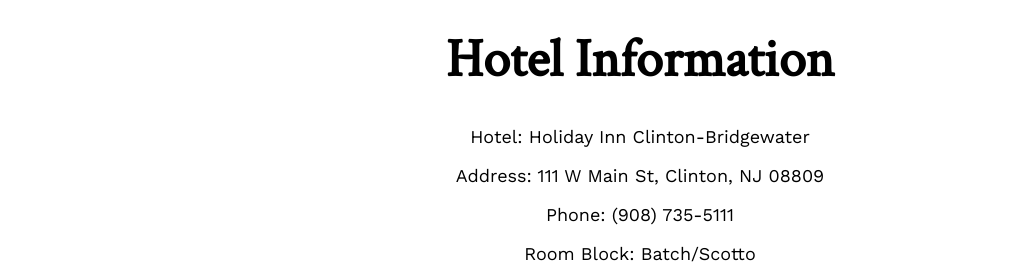
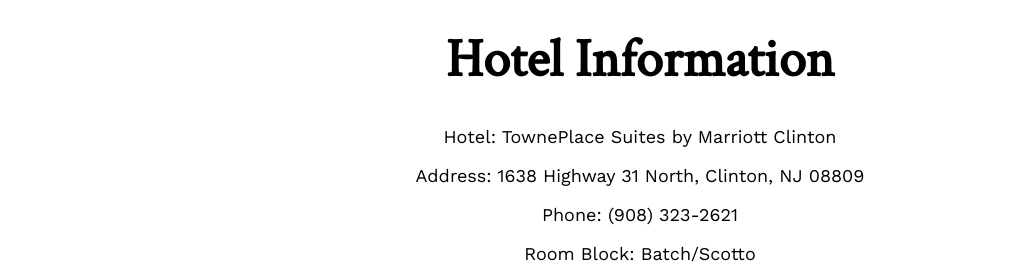
Before and after one commit to jayjscotto/wedding-website, a plain HTML site: page index.html in a window 1280 px wide. Shown: the part 3220-3498 px from the top of the page, without its empty margins (0-1023 px from the left). Drawn offline with nearby package versions, Linux system fonts and the light colour scheme.

Commit message:
Update index.html

```diff
--- a/index.html
+++ b/index.html
@@ -126,15 +126,15 @@
                     <h1 class="section-title">Hotel Information</h1>
                 </header>
                 <div class="hotelinfo">
-                    <p class="hotel__info"> Hotel: Holiday Inn Clinton-Bridgewater </p>
-                    <p class="hotel__info"> Address: 111 W Main St, Clinton, NJ 08809 </p>
-                    <p class="hotel__info">Phone: (908) 735-5111 </p>
+                    <p class="hotel__info"> Hotel: TownePlace Suites by Marriott Clinton </p>
+                    <p class="hotel__info"> Address: 1638 Highway 31 North, Clinton, NJ 08809 </p>
+                    <p class="hotel__info">Phone: (908) 323-2621 </p>
                     <p class="hotel__info">Room Block: Batch/Scotto</p>
-                    <a href="https://www.holidayinn.com/redirect?path=hd&brandCode=HI&localeCode=en&regionCode=1&hotelCode=CONNJ&_PMID=99801505&GPC=BAT&cn=no&viewfullsite=true">Book Here</a>
+                    <a href="https://www.marriott.com/events/start.mi?id=1612563540273&key=GRP">Book Here</a>
                 </div>
 
                 <div class="hotelinfo">
-                    <iframe class="hotel__info" src="https://www.google.com/maps/embed?pb=!1m14!1m8!1m3!1d2546.1513086203854!2d-74.92274519826577!3d40.63205964564615!3m2!1i1024!2i768!4f13.1!3m3!1m2!1s0x0%3A0x9e60deafc087515e!2sHoliday+Inn+Clinton+-+Bridgewater!5e0!3m2!1sen!2sus!4v1559608764408!5m2!1sen!2sus" width="450" height="300" frameborder="0" style="border:0" allowfullscreen></iframe>
+                    <iframe class="hotel__info" src="https://www.google.com/maps/embed?pb=!1m18!1m12!1m3!1d96862.21560349692!2d-74.97496680965683!3d40.65315958197374!2m3!1f0!2f0!3f0!3m2!1i1024!2i768!4f13.1!3m3!1m2!1s0x0%3A0xb0b3be8fc6513e32!2sTownePlace%20Suites%20by%20Marriott%20Clinton!5e0!3m2!1sen!2sus!4v1612564524751!5m2!1sen!2sus" width="450" height="300" frameborder="0" style="border:0" allowfullscreen></iframe>
                     <a name="section4"></a>
                 </div>
 
```
